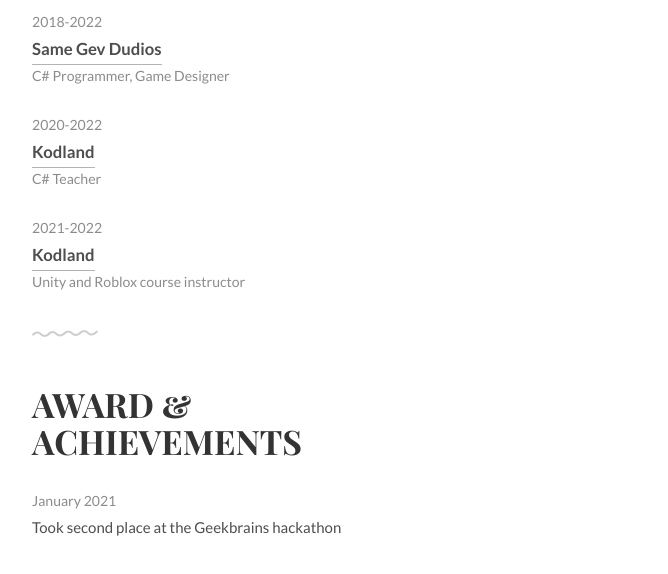
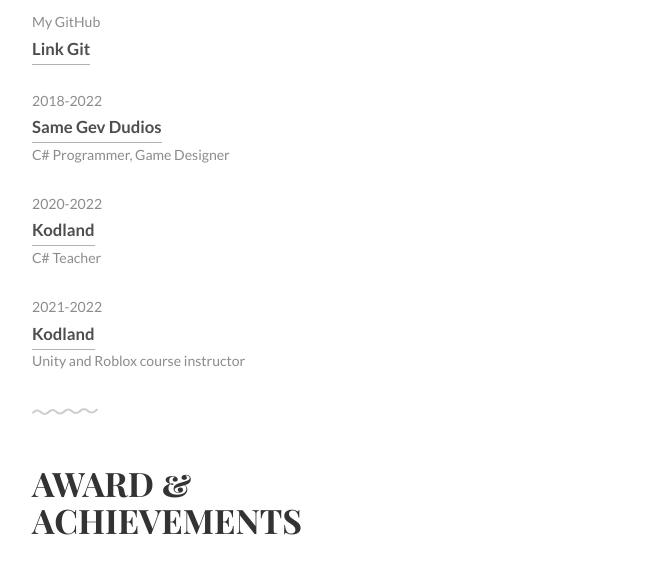
Before and after one commit to alexandergm/alexandergm.github.io, a plain HTML site: page index.html in a window 1280 px wide. Shown: the part 618-1192 px from the top of the page, without its empty margins (297-965 px from the left). Drawn offline with Linux system fonts and the light colour scheme.

Commit message:
Update index.html

```diff
--- a/index.html
+++ b/index.html
@@ -63,6 +63,11 @@
 		<div class="container">
 			<h1>Work<br>Experiences</h1>
 			<ul class="work-list">
+				<li>My GitHub</li>
+				<li><a href="https://github.com/alexandergm">Link Git</a></li>
+				<li></li>
+			</ul>
+			<ul class="work-list">
 				<li>2018-2022</li>
 				<li><a href="#">Same Gev Dudios</a></li>
 				<li>C# Programmer, Game Designer</li>
@@ -77,6 +82,7 @@
 				<li><a href="#">Kodland</a></li>
 				<li>Unity and Roblox course instructor</li>
 			</ul>
+
 		</div>
 	</div>
 
```
